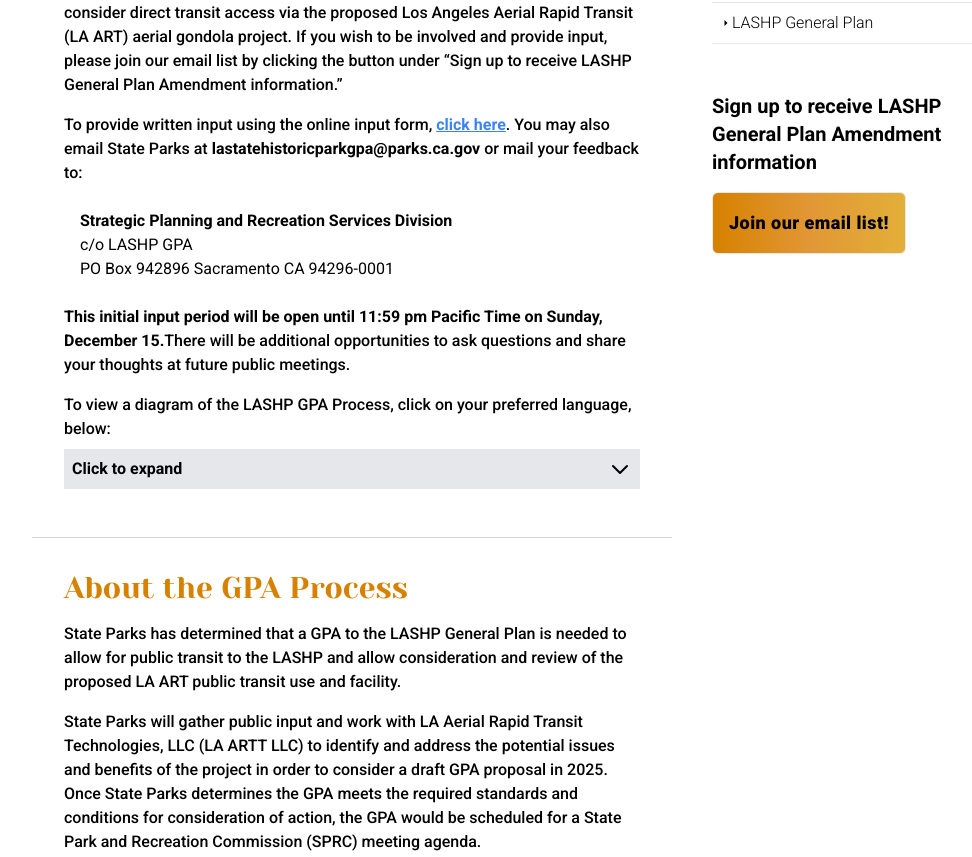
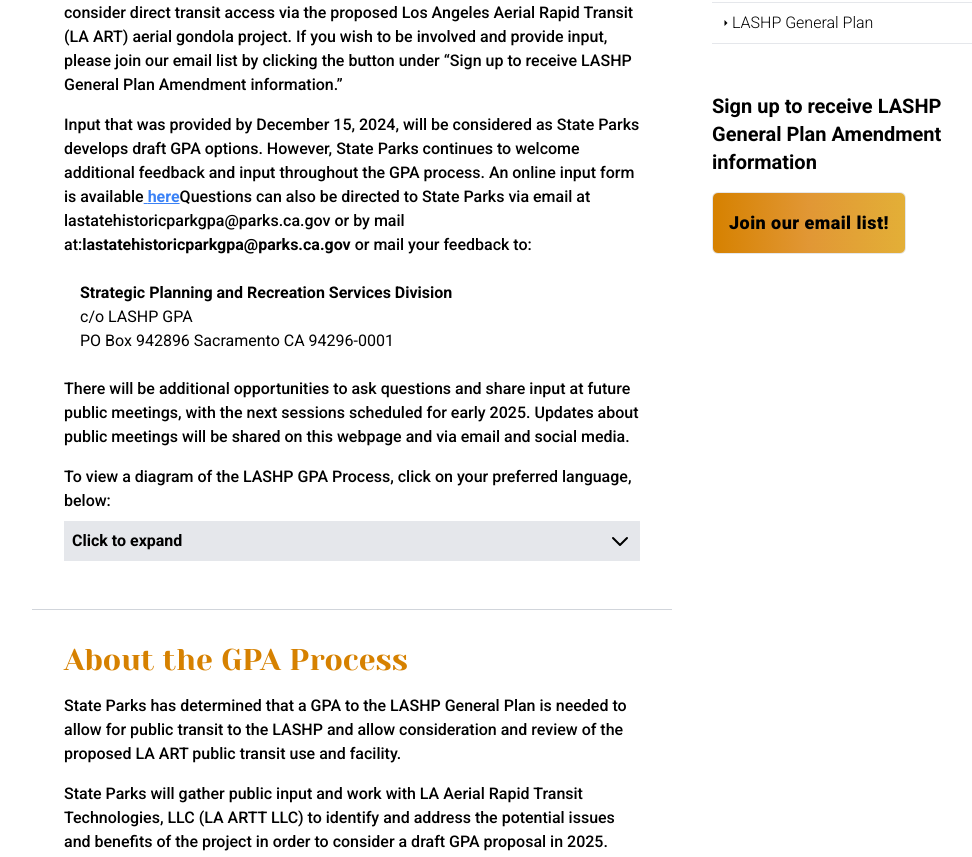
Before and after one commit to AECOMVizStudio/la_art, a React (Vite) app: page / in a window 1280 px wide. Shown: the part 807-1664 px from the top of the page, without its empty margins (120-1092 px from the left). Built offline with nearby package versions, Linux system fonts and the light colour scheme.

Commit message:
general plan section updates

```diff
--- a/src/components/children/Headings/GeneralPlan.tsx
+++ b/src/components/children/Headings/GeneralPlan.tsx
@@ -47,16 +47,23 @@
         information.”
       </p>
       <p className="font-medium pt-4">
-        To provide written input using the online input form,{' '}
+        Input that was provided by December 15, 2024, will be considered as
+        State Parks develops draft GPA options. However, State Parks continues
+        to welcome additional feedback and input throughout the GPA process. An
+        online input form is available
         <a
           href="https://www.surveymonkey.com/r/lastatehistoricparkgpa"
           target="_blank"
           className="text-blue-500 underline font-bold"
         >
-          click here
+          {' '}
+          here
         </a>
-        . You may also email State Parks at{' '}
-        <span className="font-bold">lastatehistoricparkgpa@parks.ca.gov</span>{' '}
+        Questions can also be directed to State Parks via email at
+        lastatehistoricparkgpa@parks.ca.gov or by mail at:
+        <span className="font-bold">
+          lastatehistoricparkgpa@parks.ca.gov
+        </span>{' '}
         or mail your feedback to:
       </p>
       <div className="font-normal pt-4 mx-4">
@@ -69,12 +76,14 @@
         </div>
       </div>
       <p className="font-medium pt-4">
-        <span className="font-bold">
+        {/* <span className="font-bold">
           This initial input period will be open until 11:59 pm Pacific Time on
           Sunday, December 15.
-        </span>
-        There will be additional opportunities to ask questions and share your
-        thoughts at future public meetings.
+        </span> */}
+        There will be additional opportunities to ask questions and share input
+        at future public meetings, with the next sessions scheduled for early
+        2025. Updates about public meetings will be shared on this webpage and
+        via email and social media.
       </p>
       <Expandable props={diagrams} />
     </section>
```
